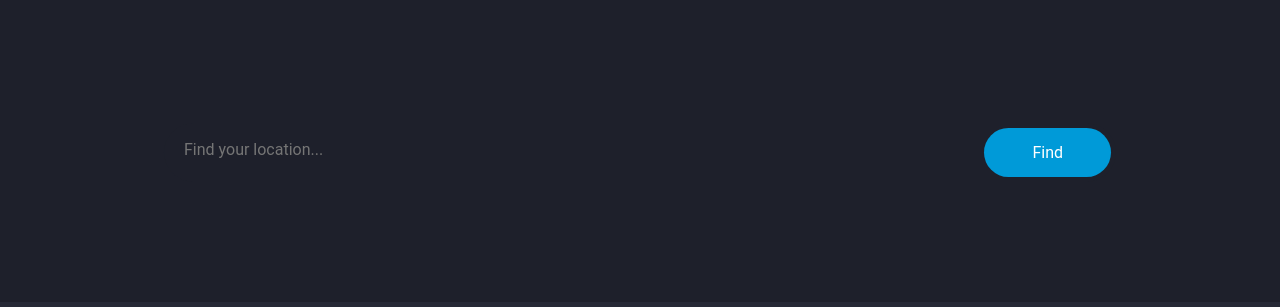
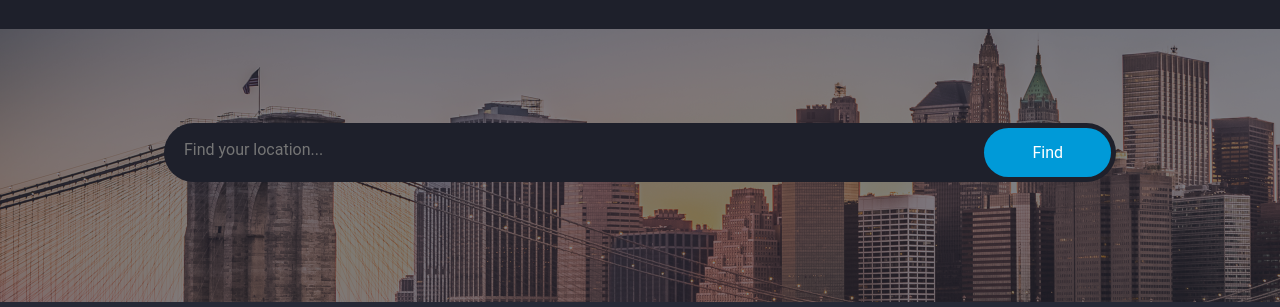
Before and after one commit to FadyHany12/weather, a plain HTML site: page index.html in a window 1280 px wide. Shown: the part 93-400 px from the top of the page. Drawn offline with Linux system fonts and the light colour scheme; no server answers.

Commit message:
4rth commit

```diff
--- a/css/style.css
+++ b/css/style.css
@@ -75,7 +75,7 @@ body
 
 .home
 {
-    background-image: url("./images/banner.png");
+    background-image: url("../images/banner.png");
     background-repeat: no-repeat;
     background-size: auto;
 }
```
